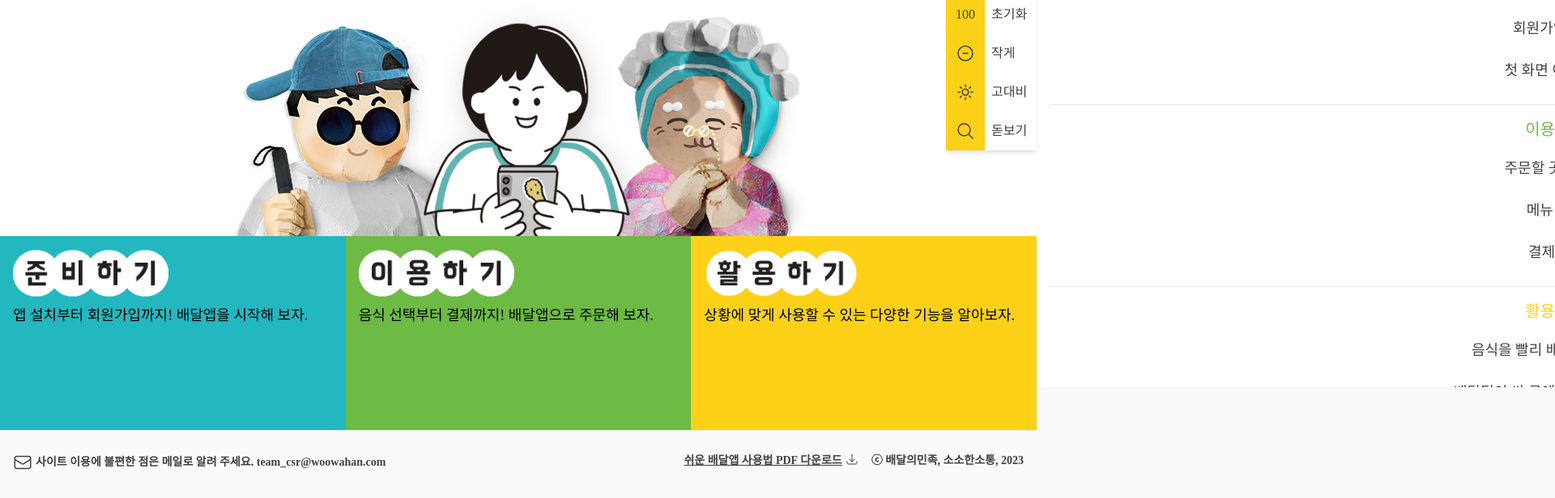
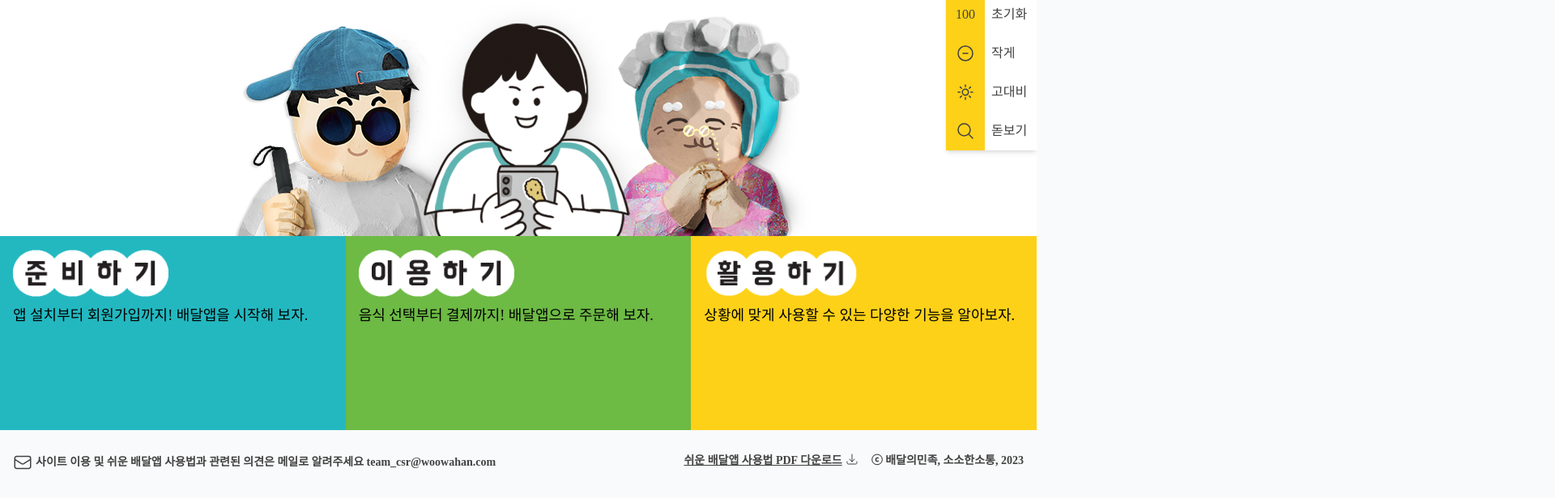
Before and after one commit to sungman5/rf-easybm, a Next.js app: page / in a window 1280 px wide. Shown: the part 321-937 px from the top of the page at 81% size, 1920 px wide, since content can reach past the window. Built offline with nearby package versions, Linux system fonts and the light colour scheme; a web font is replaced by a local one.

Commit message:
메뉴 긴급 수정

```diff
--- a/src/app/footer.js
+++ b/src/app/footer.js
@@ -13,7 +13,7 @@ export default function Footer({ isNavOpen }) {
                         </svg>
                     </Link>
                     <p className="mb-1 text-center" >
-                        <Link href="mailto:team_csr@woowahan.com" type="email">사이트 이용에 불편한 점은 메일로 알려 주세요. team_csr@woowahan.com</Link>
+                        <Link href="mailto:team_csr@woowahan.com" type="email">사이트 이용 및 쉬운 배달앱 사용법과 관련된 의견은 메일로 알려주세요 team_csr@woowahan.com</Link>
                     </p>
                 </div>
 
--- a/src/app/header.js
+++ b/src/app/header.js
@@ -7,7 +7,7 @@ import { useState } from "react";
 import { gsap } from "gsap";
 import MobileNav from "./mobileNav";
 
-export default function Header({ isNavOpen, isContrast, setIsNavOpen}){
+export default function Header({ isNavOpen, isContrast, setIsNavOpen }) {
 
     // 메뉴 오픈 상태
 
@@ -18,20 +18,23 @@ export default function Header({ isNavOpen, isContrast, setIsNavOpen}){
 
         // isNavOpen === false ?
         if (isNavOpen === false) {
+            document.getElementById('mobile-menu').style.display = 'flex';
             main.setAttribute('aria-hidden', true);
             gsap.to('#mobile-menu', { x: '0', duration: 0.2 })
             setIsNavOpen(true)
         } else {
             gsap.to('#mobile-menu', { x: '100%', duration: 0.2 })
+            main.setAttribute('aria-hidden', false);
+            document.getElementById('mobile-menu').style.display = 'none';
             setIsNavOpen(false)
         }
     }
 
-    return(
+    return (
         <header id="site-header" role="banner" className="fixed inset-x-0 top-0 bg-BM-background">
             <div className="container flex items-center justify-between px-4 mx-auto shadow-sm h-14 bg-BM-white">
                 <Link href={'/'} >
-                    <Image id="site-logo" src={isContrast === false ? '/img/easy-baemin-logo.svg' : '/img/easy-baemin-logo-w.svg' } width={158} height={20} alt="쉬운 배달앱 사용법 로고"/>
+                    <Image id="site-logo" src={isContrast === false ? '/img/easy-baemin-logo.svg' : '/img/easy-baemin-logo-w.svg'} width={158} height={20} alt="쉬운 배달앱 사용법 로고" />
                 </Link>
                 <button type="menu" id="menu-icon" onClick={openNav} aria-label="전체메뉴" aria-expanded={isNavOpen}>
                     <svg xmlns="http://www.w3.org/2000/svg" fill="none" viewBox="0 0 24 24" strokeWidth={1.5} stroke="currentColor" className="w-6 h-6">
@@ -41,5 +44,5 @@ export default function Header({ isNavOpen, isContrast, setIsNavOpen}){
             </div>
             <MobileNav isNavOpen={isNavOpen} openNav={openNav} />
         </header>
-  )
+    )
 }
--- a/src/app/layout.js
+++ b/src/app/layout.js
@@ -28,13 +28,13 @@ export default function RootLayout({ children }) {
     <html style={{
       transform: `scale(${zoom})`,
       transformOrigin: '0 0',
-      overflow: 'auto',
+      overflow: 'hidden',
       width: `${100 / zoom}%`,
       height: `${100 / zoom}%`,  }} className='text-BM-font bg-BM-background' lang="ko">
     {/* <html style={{ zoom: zoom }} className='text-BM-font bg-BM-background' lang="ko"> */}
       <Head>
         <title>쉬운 배달앱 사용법</title>
-        <meta name="viewport" content="width=device-width, initial-scale=1.0" />
+        {/* <meta name="viewport" content="width=device-width, initial-scale=1.0" /> */}
       </Head>
       <body id='site-body' className='h-screen font-Pretendard '>
         <div id="wrapper" className='flex flex-col h-full pt-[56px]'>
--- a/src/app/mobileNav.js
+++ b/src/app/mobileNav.js
@@ -14,7 +14,7 @@ export default function MobileNav({isNavOpen, openNav}){
     const get_page_id = pathname.split('/')[pathname.split('/').length - 1]
     const get_page_cat = pathname.split('/')[pathname.split('/').length - 2]
     return(
-        <nav aria-hidden={!isNavOpen} id="mobile-menu" className="fixed inset-0 z-50 flex flex-col px-4 py-4 overflow-y-auto translate-x-full bg-BM-white">
+        <nav aria-hidden={!isNavOpen} id="mobile-menu" className="fixed inset-0 z-50 flex-col hidden px-4 py-4 overflow-y-auto translate-x-full bg-BM-white">
             <div className="flex justify-between pb-4 border-b border-b-BM-line">
                 <h1 id="mobile-menu-header" className="text-xl text-BM-font font-hanna" aria-label="전체 메뉴">메뉴</h1>
                 <button role="button" onClick={openNav} aria-label="닫기 버튼" aria-expanded={isNavOpen} >
```
